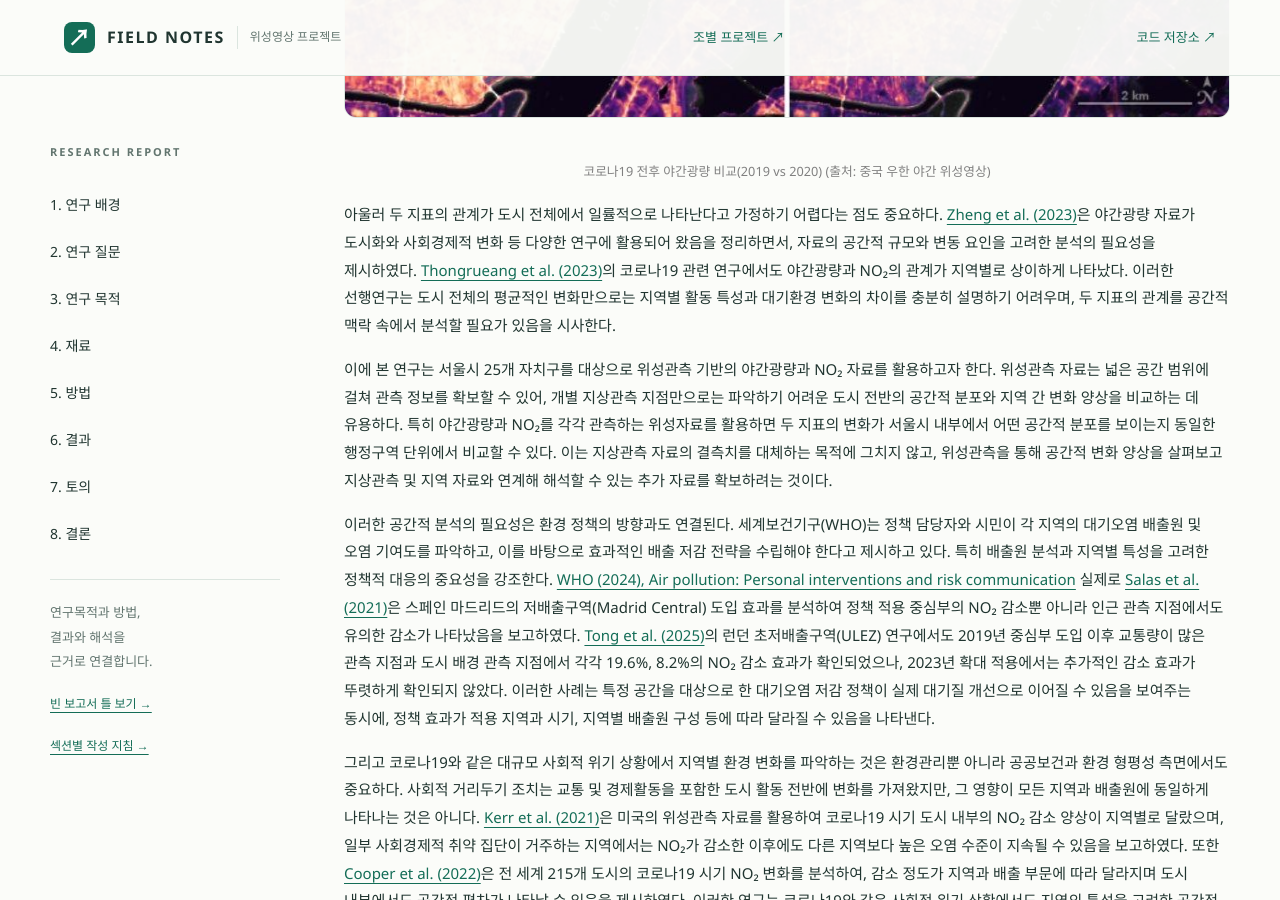
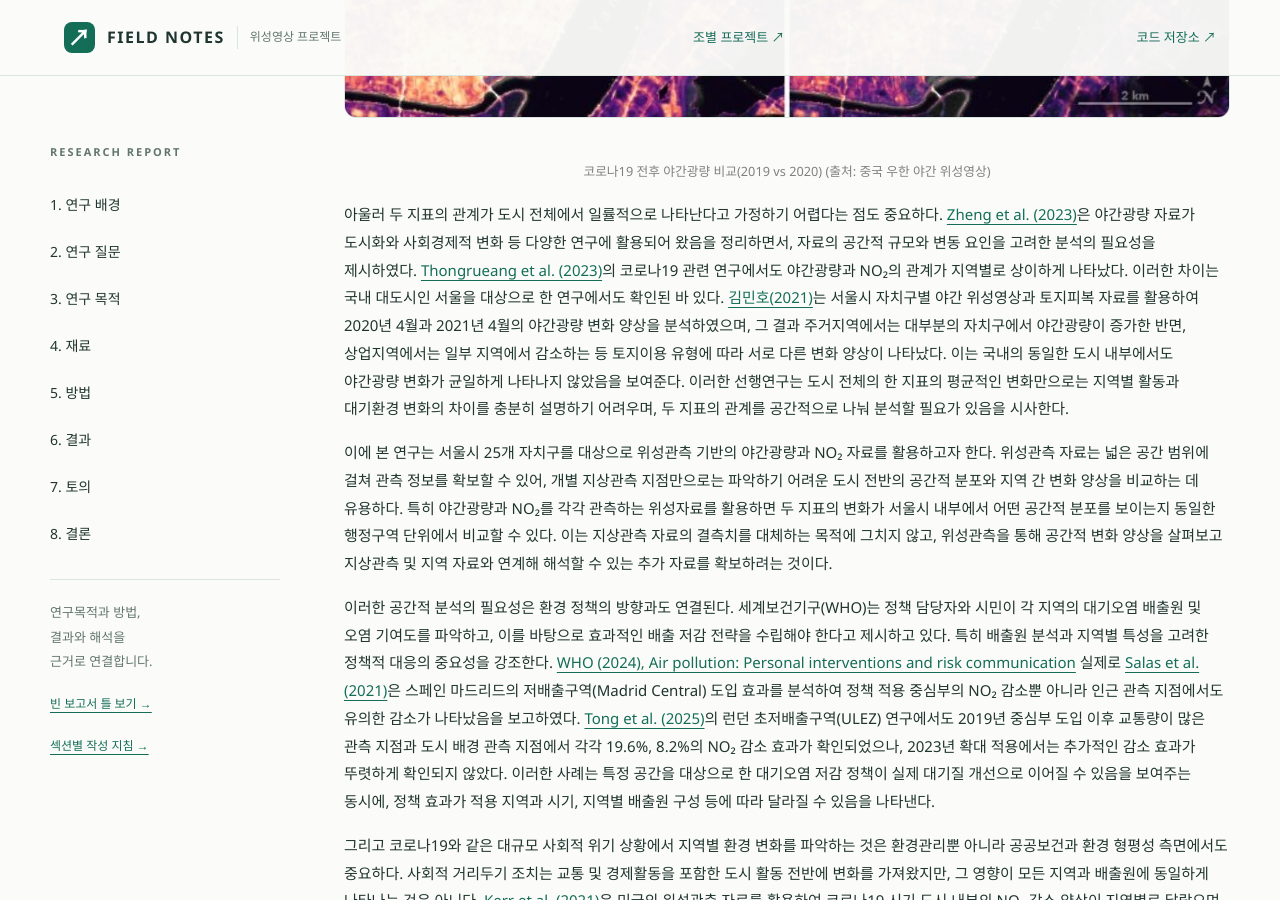
Before and after one commit to rlawkdgns3550-cmyk/surveying2_team03, a Jekyll site: the page built from docs/index.md, in a window 1280 px wide and 900 px high, scrolled down 3872 px. Built offline with Jekyll 4.4.1, drawn with Linux system fonts in a browser that asks for light colours.

Commit message:
Revise analysis of night light and NO₂ in Seoul
This research utilizes satellite-based night light and NO₂ data for the 25 districts of Seoul. It emphasizes the need for spatial analysis in environmental policy to effectively address air pollution.

```diff
--- a/docs/index.md
+++ b/docs/index.md
@@ -30,7 +30,7 @@ badge: "빈 학술 보고서 틀"
   <span style="font-size: 0.85em; color: gray;">코로나19 전후 야간광량 비교(2019 vs 2020) (출처: 중국 우한 야간 위성영상)</span>
 </p>
 
-아울러 두 지표의 관계가 도시 전체에서 일률적으로 나타난다고 가정하기 어렵다는 점도 중요하다. [Zheng et al. (2023)](https://doi.org/10.1016/j.isprsjprs.2023.05.028)은 야간광량 자료가 도시화와 사회경제적 변화 등 다양한 연구에 활용되어 왔음을 정리하면서, 자료의 공간적 규모와 변동 요인을 고려한 분석의 필요성을 제시하였다. [Thongrueang et al. (2023)](https://doi.org/10.3390/su15054296)의 코로나19 관련 연구에서도 야간광량과 NO₂의 관계가 지역별로 상이하게 나타났다. 이러한 선행연구는 도시 전체의 평균적인 변화만으로는 지역별 활동 특성과 대기환경 변화의 차이를 충분히 설명하기 어려우며, 두 지표의 관계를 공간적 맥락 속에서 분석할 필요가 있음을 시사한다.
+아울러 두 지표의 관계가 도시 전체에서 일률적으로 나타난다고 가정하기 어렵다는 점도 중요하다. [Zheng et al. (2023)](https://doi.org/10.1016/j.isprsjprs.2023.05.028)은 야간광량 자료가 도시화와 사회경제적 변화 등 다양한 연구에 활용되어 왔음을 정리하면서, 자료의 공간적 규모와 변동 요인을 고려한 분석의 필요성을 제시하였다. [Thongrueang et al. (2023)](https://doi.org/10.3390/su15054296)의 코로나19 관련 연구에서도 야간광량과 NO₂의 관계가 지역별로 상이하게 나타났다. 이러한 차이는 국내 대도시인 서울을 대상으로 한 연구에서도 확인된 바 있다. [김민호(2021)](https://www.kci.go.kr/kciportal/ci/sereArticleSearch/ciSereArtiView.kci?sereArticleSearchBean.artiId=ART002753773)는 서울시 자치구별 야간 위성영상과 토지피복 자료를 활용하여 2020년 4월과 2021년 4월의 야간광량 변화 양상을 분석하였으며, 그 결과 주거지역에서는 대부분의 자치구에서 야간광량이 증가한 반면, 상업지역에서는 일부 지역에서 감소하는 등 토지이용 유형에 따라 서로 다른 변화 양상이 나타났다. 이는 국내의 동일한 도시 내부에서도 야간광량 변화가 균일하게 나타나지 않았음을 보여준다. 이러한 선행연구는 도시 전체의 한 지표의 평균적인 변화만으로는 지역별 활동과 대기환경 변화의 차이를 충분히 설명하기 어려우며, 두 지표의 관계를 공간적으로 나눠 분석할 필요가 있음을 시사한다.
 
 이에 본 연구는 서울시 25개 자치구를 대상으로 위성관측 기반의 야간광량과 NO₂ 자료를 활용하고자 한다. 위성관측 자료는 넓은 공간 범위에 걸쳐 관측 정보를 확보할 수 있어, 개별 지상관측 지점만으로는 파악하기 어려운 도시 전반의 공간적 분포와 지역 간 변화 양상을 비교하는 데 유용하다. 특히 야간광량과 NO₂를 각각 관측하는 위성자료를 활용하면 두 지표의 변화가 서울시 내부에서 어떤 공간적 분포를 보이는지 동일한 행정구역 단위에서 비교할 수 있다. 이는 지상관측 자료의 결측치를 대체하는 목적에 그치지 않고, 위성관측을 통해 공간적 변화 양상을 살펴보고 지상관측 및 지역 자료와 연계해 해석할 수 있는 추가 자료를 확보하려는 것이다.
 
```
